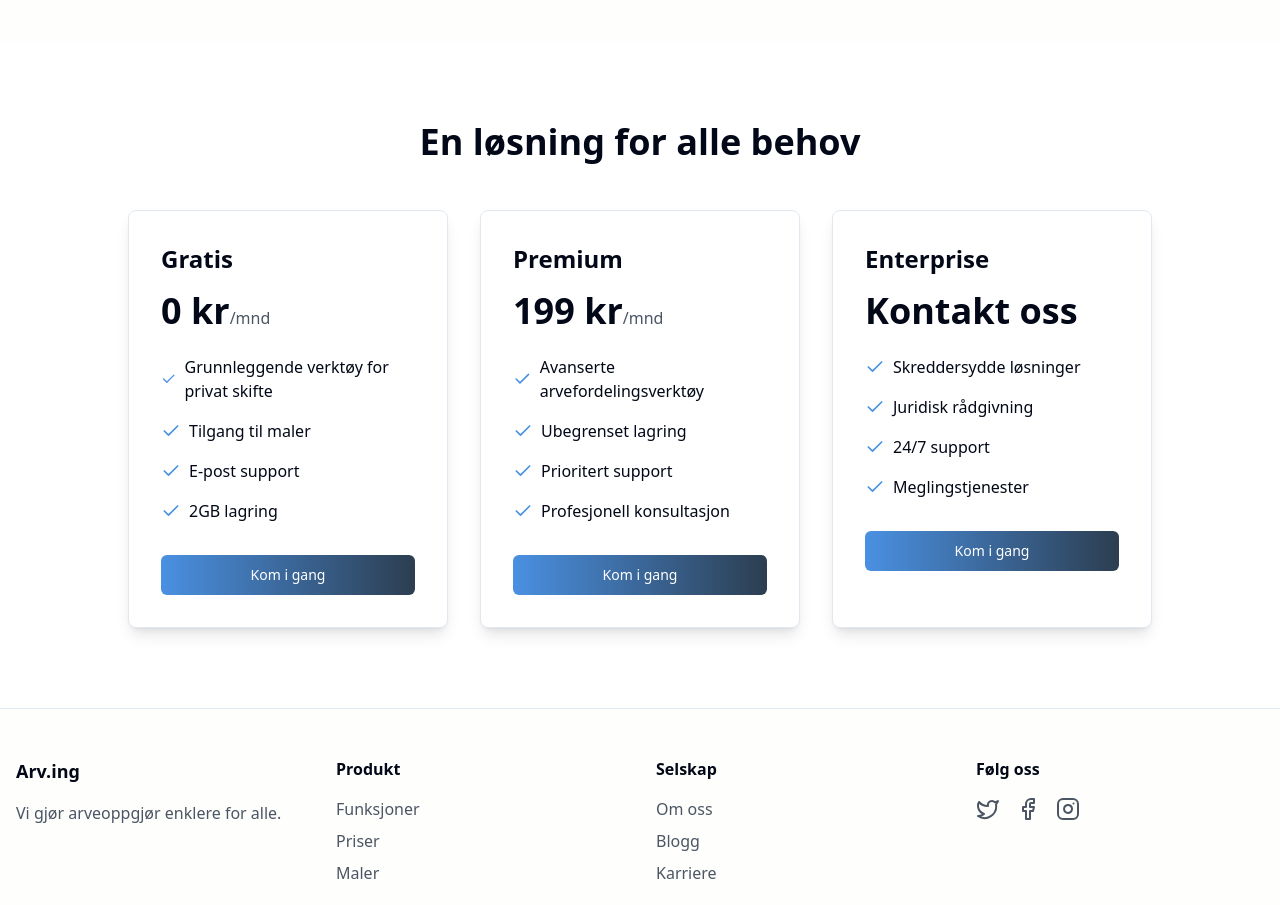
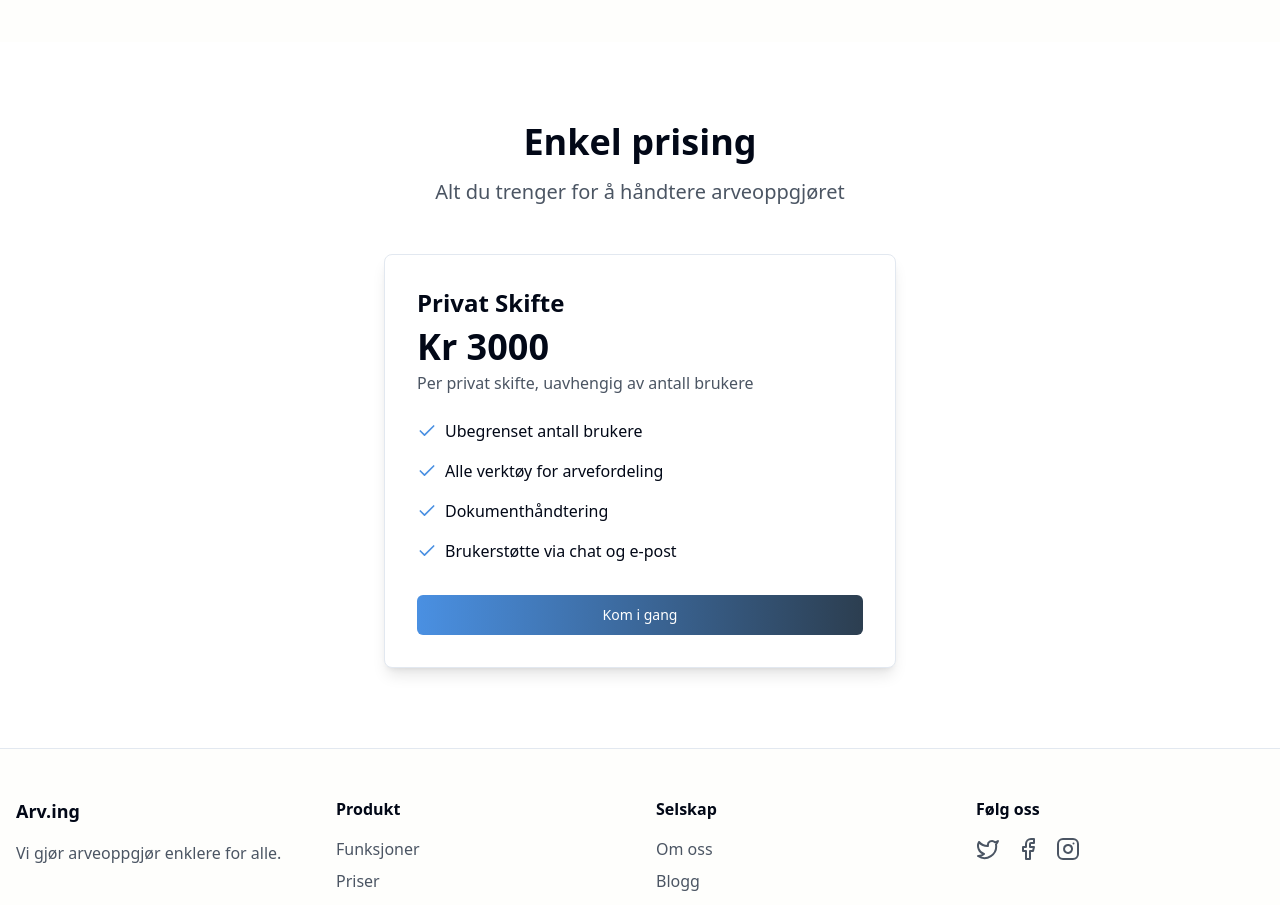
Before and after one commit to OlaTurmo/snug-sailor-platform, a React (Vite) app: page / in a window 1280 px wide. Shown: the part 860-1765 px from the top of the page. Built offline with nearby package versions, Linux system fonts and the light colour scheme.

Commit message:
Update pricing options
Revised the pricing section to include a single pricing option for "Enkel prising" at Kr 3000 per privat skifte. Updated features to reflect unlimited users, all tools for inheritance distribution, document management, and support via chat and email.
[skip gpt_engineer]

```diff
--- a/src/components/Pricing.tsx
+++ b/src/components/Pricing.tsx
@@ -1,53 +1,42 @@
 import { Check } from "lucide-react";
 import { Button } from "@/components/ui/button";
-
-const plans = [
-  {
-    name: "Gratis",
-    price: "0 kr",
-    features: ["Grunnleggende verktøy for privat skifte", "Tilgang til maler", "E-post support", "2GB lagring"],
-  },
-  {
-    name: "Premium",
-    price: "199 kr",
-    features: ["Avanserte arvefordelingsverktøy", "Ubegrenset lagring", "Prioritert support", "Profesjonell konsultasjon"],
-  },
-  {
-    name: "Enterprise",
-    price: "Kontakt oss",
-    features: ["Skreddersydde løsninger", "Juridisk rådgivning", "24/7 support", "Meglingstjenester"],
-  },
-];
 
 export const Pricing = () => {
   return (
     <section id="pricing" className="py-20">
       <div className="container mx-auto px-4">
-        <h2 className="text-4xl font-bold text-center mb-12">En løsning for alle behov</h2>
-        <div className="grid md:grid-cols-3 gap-8 max-w-5xl mx-auto">
-          {plans.map((plan, index) => (
-            <div
-              key={index}
-              className="p-8 bg-white rounded-lg shadow-lg hover:shadow-xl transition-shadow border"
-            >
-              <h3 className="text-2xl font-bold mb-4">{plan.name}</h3>
+        <h2 className="text-4xl font-bold text-center mb-4">Enkel prising</h2>
+        <p className="text-xl text-center text-gray-600 mb-12">Alt du trenger for å håndtere arveoppgjøret</p>
+
+        <div className="max-w-lg mx-auto">
+          <div className="p-8 bg-white rounded-lg shadow-lg hover:shadow-xl transition-shadow border">
+            <h3 className="text-2xl font-bold mb-2">Privat Skifte</h3>
             <div className="mb-6">
-                <span className="text-4xl font-bold">{plan.price}</span>
-                {plan.price !== "Kontakt oss" && <span className="text-gray-600">/mnd</span>}
+              <span className="text-4xl font-bold">Kr 3000</span>
+              <p className="text-gray-600 mt-1">Per privat skifte, uavhengig av antall brukere</p>
             </div>
             <ul className="mb-8 space-y-4">
-                {plan.features.map((feature, i) => (
-                  <li key={i} className="flex items-center gap-2">
+              <li className="flex items-center gap-2">
                 <Check className="text-[#4A90E2] w-5 h-5" />
-                    <span>{feature}</span>
+                <span>Ubegrenset antall brukere</span>
               </li>
-                ))}
+              <li className="flex items-center gap-2">
+                <Check className="text-[#4A90E2] w-5 h-5" />
+                <span>Alle verktøy for arvefordeling</span>
+              </li>
+              <li className="flex items-center gap-2">
+                <Check className="text-[#4A90E2] w-5 h-5" />
+                <span>Dokumenthåndtering</span>
+              </li>
+              <li className="flex items-center gap-2">
+                <Check className="text-[#4A90E2] w-5 h-5" />
+                <span>Brukerstøtte via chat og e-post</span>
+              </li>
             </ul>
             <Button className="w-full bg-gradient-to-r from-[#4A90E2] to-[#2C3E50] hover:opacity-90">
               Kom i gang
             </Button>
           </div>
-          ))}
         </div>
       </div>
     </section>
```
Lines whose indentation alone changed are shown as unchanged.
